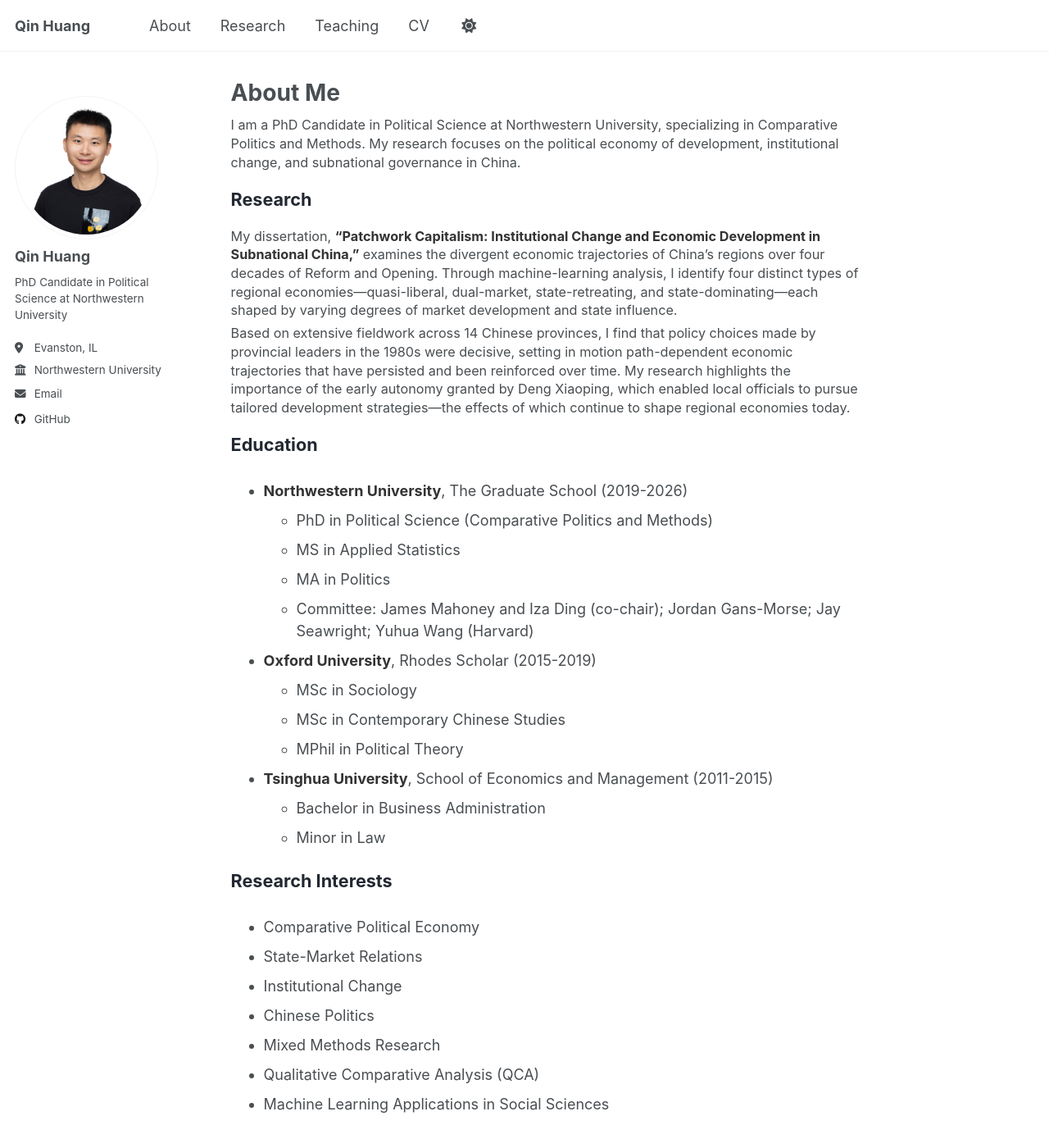
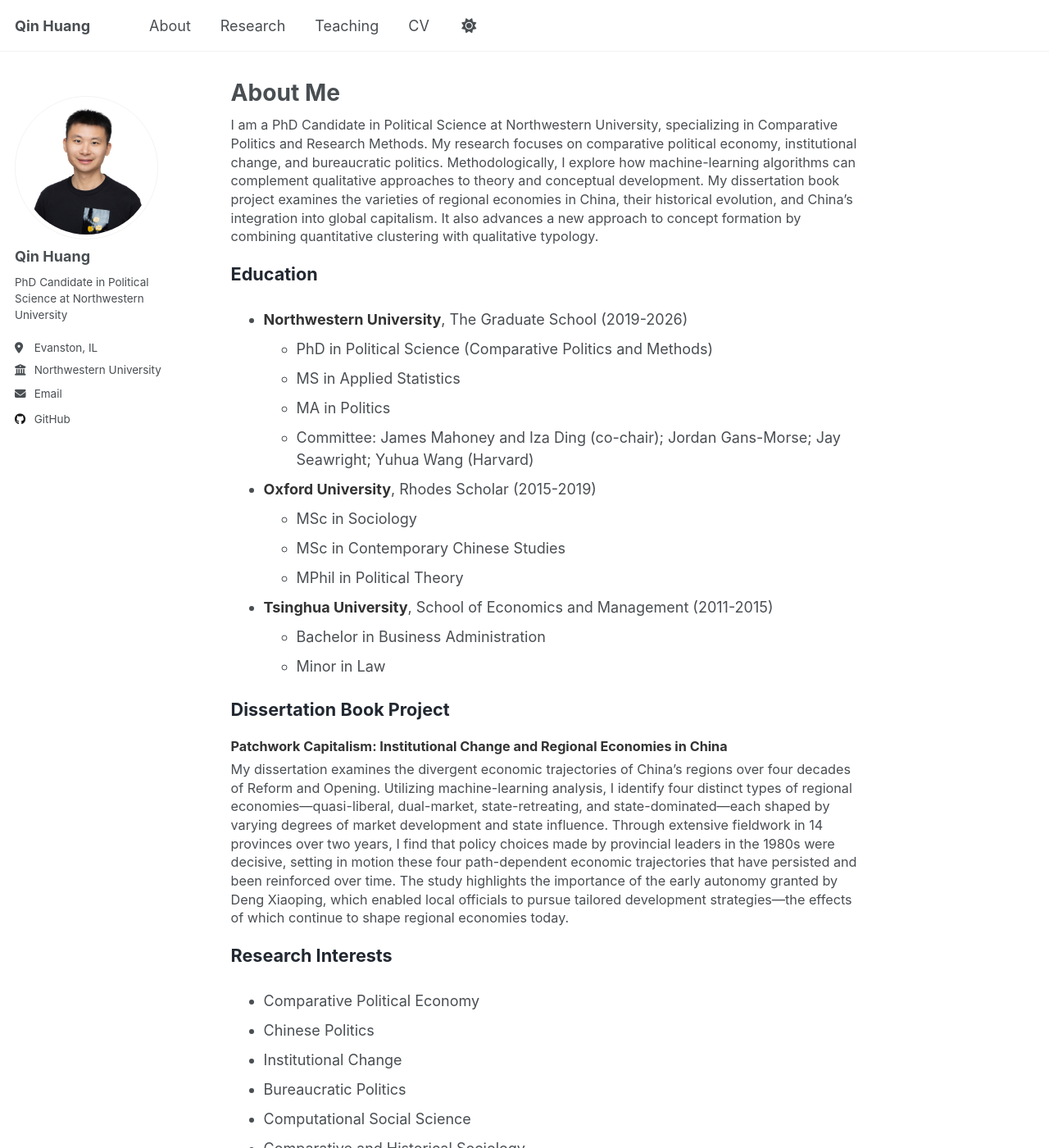
Before and after one commit to qinhuang-poliecon/qinhuang-poliecon.github.io, a Jekyll site: the page built from _pages/about.md, in a window 1280 px wide and 1400 px high. Shown: the whole window at 82% size. Built offline with Jekyll 4.4.1, drawn with Linux system fonts in a browser that asks for light colours.

Commit message:
update landing profile and CV

```diff
--- a/_pages/about.md
+++ b/_pages/about.md
@@ -7,13 +7,8 @@ redirect_from:
   - /about.html
 ---
 
-I am a PhD Candidate in Political Science at Northwestern University, specializing in Comparative Politics and Methods. My research focuses on the political economy of development, institutional change, and subnational governance in China.
+I am a PhD Candidate in Political Science at Northwestern University, specializing in Comparative Politics and Research Methods. My research focuses on comparative political economy, institutional change, and bureaucratic politics. Methodologically, I explore how machine-learning algorithms can complement qualitative approaches to theory and conceptual development. My dissertation book project examines the varieties of regional economies in China, their historical evolution, and China’s integration into global capitalism. It also advances a new approach to concept formation by combining quantitative clustering with qualitative typology.
 
-## Research
-
-My dissertation, **"Patchwork Capitalism: Institutional Change and Economic Development in Subnational China,"** examines the divergent economic trajectories of China's regions over four decades of Reform and Opening. Through machine-learning analysis, I identify four distinct types of regional economies—quasi-liberal, dual-market, state-retreating, and state-dominating—each shaped by varying degrees of market development and state influence.
-
-Based on extensive fieldwork across 14 Chinese provinces, I find that policy choices made by provincial leaders in the 1980s were decisive, setting in motion path-dependent economic trajectories that have persisted and been reinforced over time. My research highlights the importance of the early autonomy granted by Deng Xiaoping, which enabled local officials to pursue tailored development strategies—the effects of which continue to shape regional economies today.
 
 ## Education
 
@@ -32,12 +27,18 @@ Based on extensive fieldwork across 14 Chinese provinces, I find that policy cho
   * Bachelor in Business Administration
   * Minor in Law
 
+## Dissertation Book Project
+
+**Patchwork Capitalism: Institutional Change and Regional Economies in China**
+
+My dissertation examines the divergent economic trajectories of China’s regions over four decades of Reform and Opening. Utilizing machine-learning analysis, I identify four distinct types of regional economies—quasi-liberal, dual-market, state-retreating, and state-dominated—each shaped by varying degrees of market development and state influence. Through extensive fieldwork in 14 provinces over two years, I find that policy choices made by provincial leaders in the 1980s were decisive, setting in motion these four path-dependent economic trajectories that have persisted and been reinforced over time. The study highlights the importance of the early autonomy granted by Deng Xiaoping, which enabled local officials to pursue tailored development strategies—the effects of which continue to shape regional economies today.
+
 ## Research Interests
 
 * Comparative Political Economy
-* State-Market Relations
+* Chinese Politics
 * Institutional Change
-* Chinese Politics
-* Mixed Methods Research
+* Bureaucratic Politics
+* Computational Social Science
+* Comparative and Historical Sociology
 * Qualitative Comparative Analysis (QCA)
-* Machine Learning Applications in Social Sciences
```
Also changed, not shown: 1 other file.
